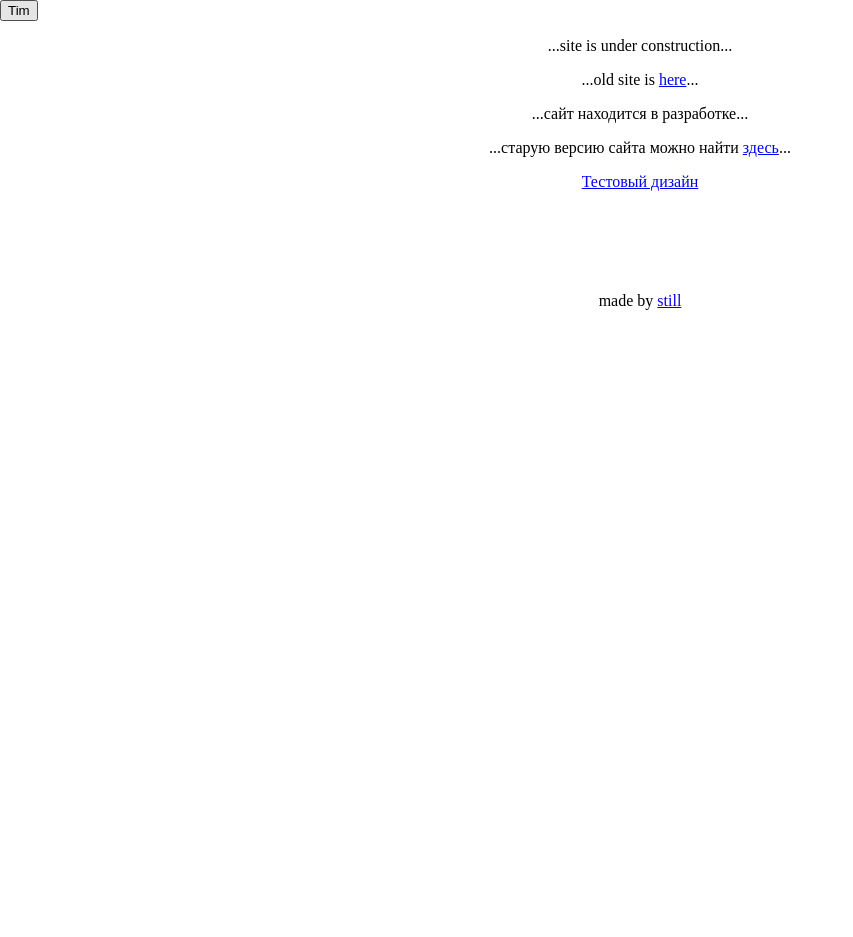
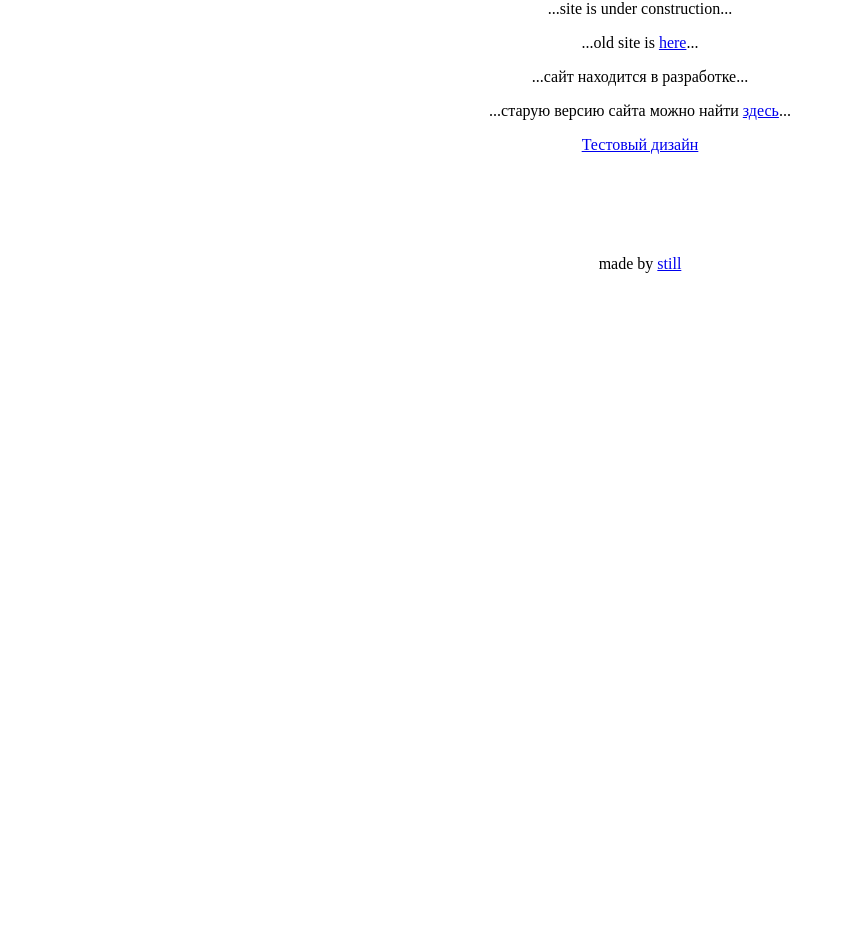
Before and after one commit to bratetslis/Site, a Jekyll site: the page index.html, which Jekyll copies as it is, in a window 1280 px wide. Shown: the whole page, without its empty margins (0-853 px from the left). Built offline with Jekyll 4.4.1, drawn with Linux system fonts in a browser that asks for light colours; after the commit the page ends 900 px from its top, so only the background shows below that.

Commit message:
Update index.html

```diff
--- a/index.html
+++ b/index.html
@@ -22,9 +22,7 @@
   </head>
 
 <body>
-<form>
-   <input type="button" value="Tim" onClick="openWin2()">
-   </form>
+
 
 <center>
 <div class=main>
```
